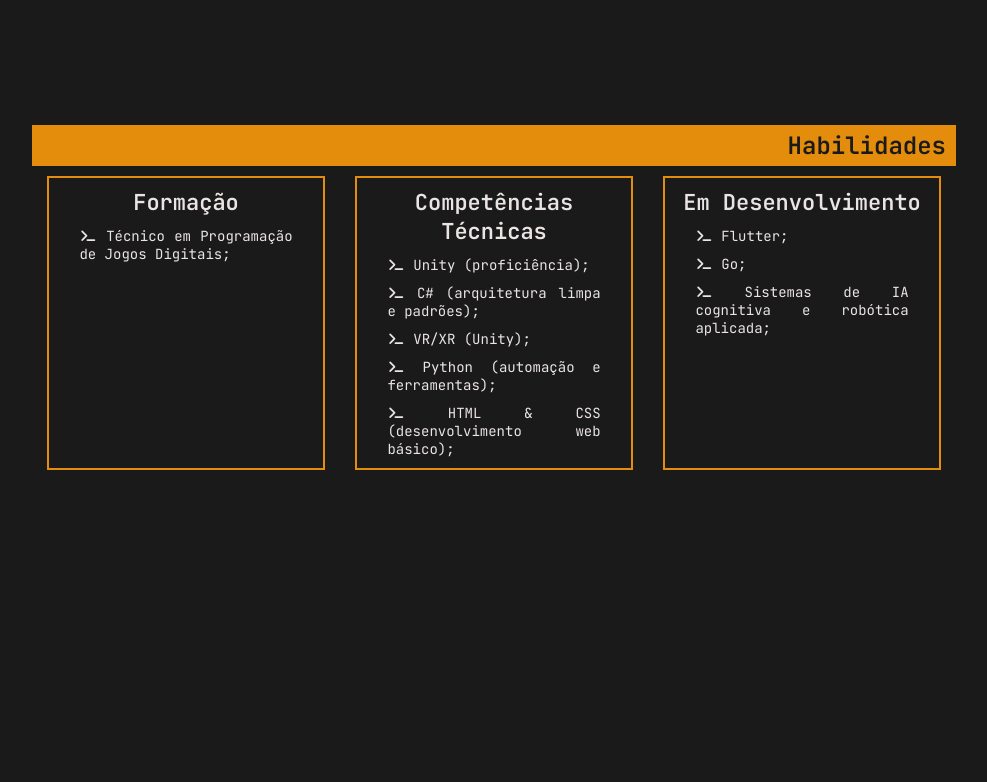
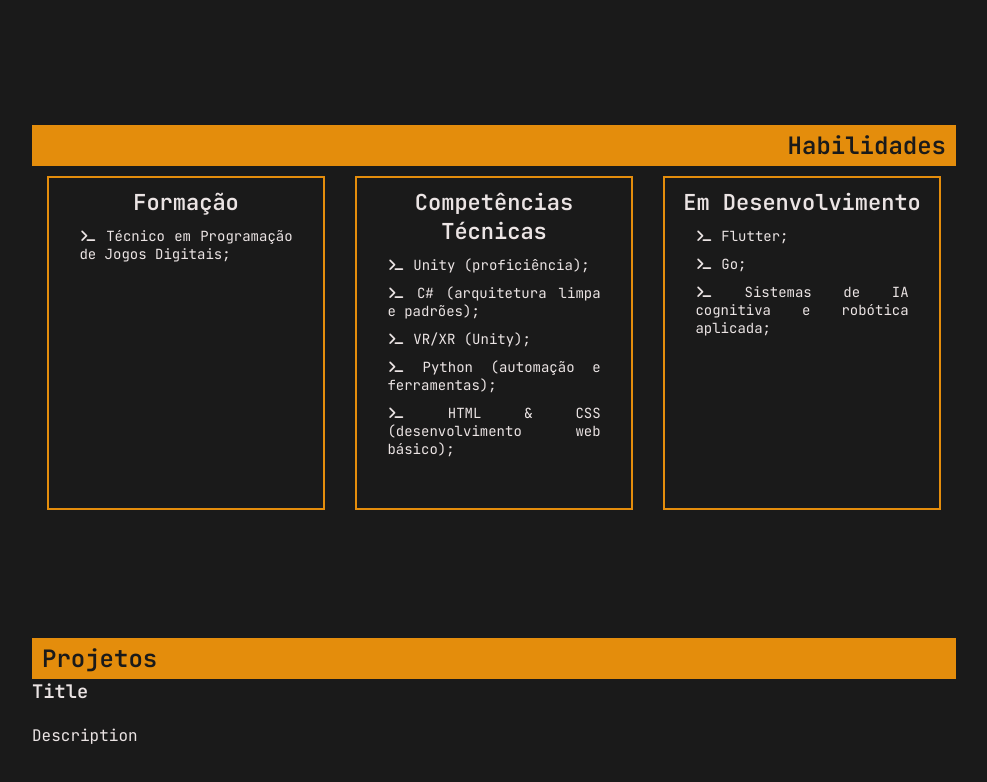
Before and after one commit to oorpheas/oorpheas.github.io, a plain HTML site: page index.html in a window 1280 px wide. Shown: the part 622-1404 px from the top of the page, without its empty margins (146-1133 px from the left). Before the commit the page ends 1242 px from the top, so only its background shows below. Drawn offline with Linux system fonts and the light colour scheme.

Commit message:
✅ Finalizando Section de Hab

```diff
--- a/index.html
+++ b/index.html
@@ -86,13 +86,16 @@
                 <div class="containers">
                     <div class="container">
                         <h3>Formação</h3>
+                        <div class="topics">
                             <p>
                                 <i class="fa-solid fa-terminal"></i>
                                 Técnico em Programação de Jogos Digitais;
                             </p>
                         </div>
+                    </div>
                     <div class="container">
                         <h3>Competências Técnicas</h3>
+                        <div class="topics">
                             <p>
                                 <i class="fa-solid fa-terminal"></i>
                                 Unity (proficiência);
@@ -114,8 +117,10 @@
                                 HTML & CSS (desenvolvimento web básico);
                             </p>
                         </div>
+                    </div>
                     <div class="container">
                         <h3>Em Desenvolvimento</h3>
+                        <div class="topics">
                             <p>
                                 <i class="fa-solid fa-terminal"></i>
                                 Flutter;
@@ -130,10 +135,22 @@
                             </p>
                         </div>
                     </div>
+                </div>
              </section>
 
             <!-- Projects -->
-             <section class="projects-section" id="projects"></section>
+             <section class="projects-section" id="projects">
+                <div class="title-project">
+                    <h2>Projetos</h2>
+                </div>
+                <div class="containers">
+                    <div class="container">
+                        <h3>Title</h3>
+                        <img scr="">
+                        <p>Description</p>
+                    </div>
+                </div>
+             </section>
 
             <!-- Contact -->
              <section id="contact"></section>
--- a/styles.css
+++ b/styles.css
@@ -193,7 +193,6 @@ nav .right a:last-child:hover i {
     width: 30%;
     border: 2px solid var(--link-color);
     padding: 0px 10px;
-    margin-bottom: 50px;
     transition: ease-in-out 0.3s;
 }
 
@@ -215,6 +214,28 @@ nav .right a:last-child:hover i {
     font-size: 14px;
     margin-bottom: 10px;
     padding: 0px 20px;
+}
+
+.skills-section .containers .container .topics {
+    margin-bottom: 50px;
+}
+
+/* PROJECT SECTION */
+.projects-section {
+    padding: 0 50px;
+    margin: 10% 10%;
+    margin-bottom: 100px;
+}
+
+.projects-section .title-project {
+    background-color: var(--link-color);
+    color: var(--background-color);
+}
+
+.projects-section .title-project h2 {
+    text-align: left;
+    font-size: 24px;
+    padding: 5px 10px;
 }
 
 
@@ -282,6 +303,11 @@ nav .right a:last-child:hover i {
         width: 90%;
         margin-bottom: 10px;
     }
+
+    /* PROJECT SECTION */
+    .projects-section {
+        margin: 5% 0%;
+    }
 }
 
 @media (max-width: 560px) {
```
Lines whose indentation alone changed are shown as unchanged.
